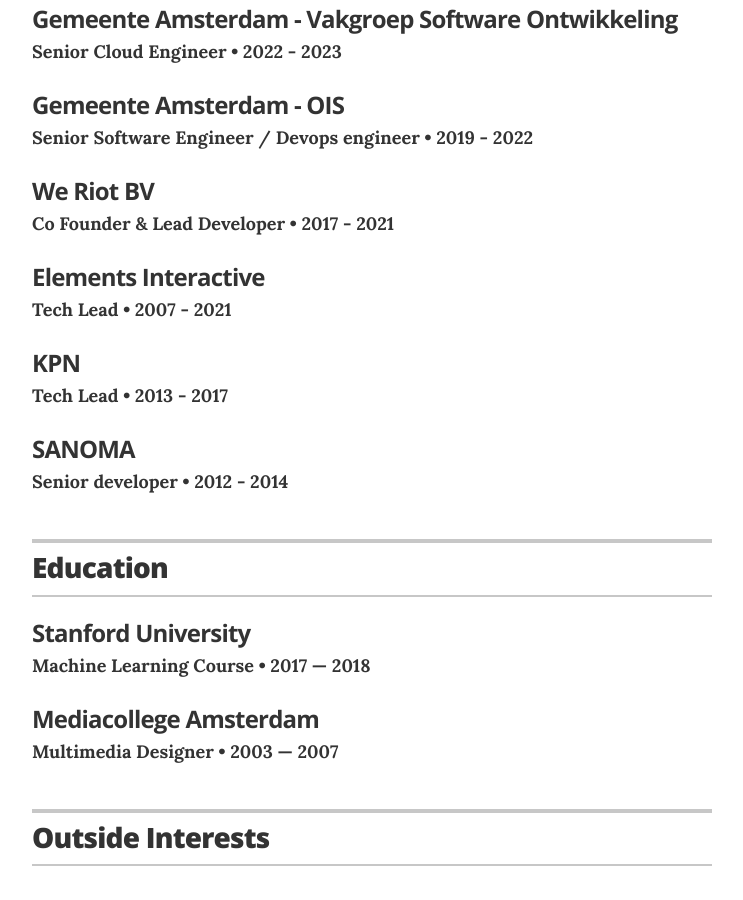
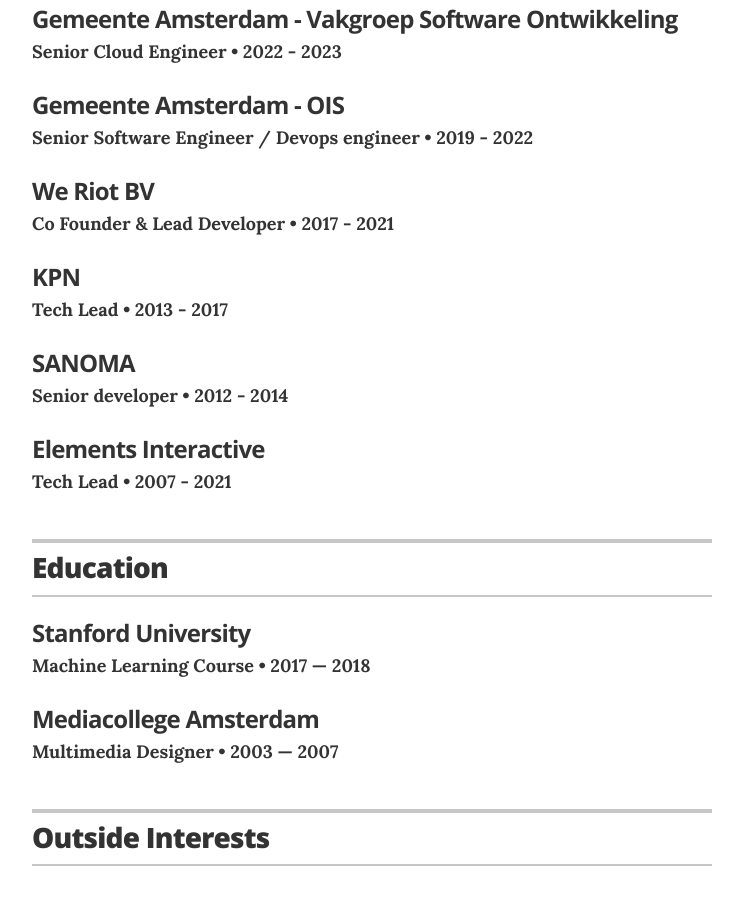
Before and after one commit to nielslensink/resume, a Jekyll site: the page built from index.html, in a window 1280 px wide and 900 px high, scrolled down 1039 px. Shown: the whole window, without its empty margins (268-1011 px from the left). Built offline with Jekyll 4.4.1, drawn with Linux system fonts in a browser that asks for light colours; part of the change alters nothing that is shown.

```diff
--- a/_data/experience.yml
+++ b/_data/experience.yml
@@ -10,10 +10,6 @@
   position: Co Founder &amp; Lead Developer
   duration: 2017 - 2021
 
-- company: Elements Interactive
-  position: Tech Lead
-  duration: 2007 - 2021
-
 - company: KPN
   position: Tech Lead
   duration: 2013 - 2017
@@ -21,3 +17,7 @@
 - company: SANOMA
   position: Senior developer
   duration: 2012 - 2014
+
+- company: Elements Interactive
+  position: Tech Lead
+  duration: 2007 - 2021
```
